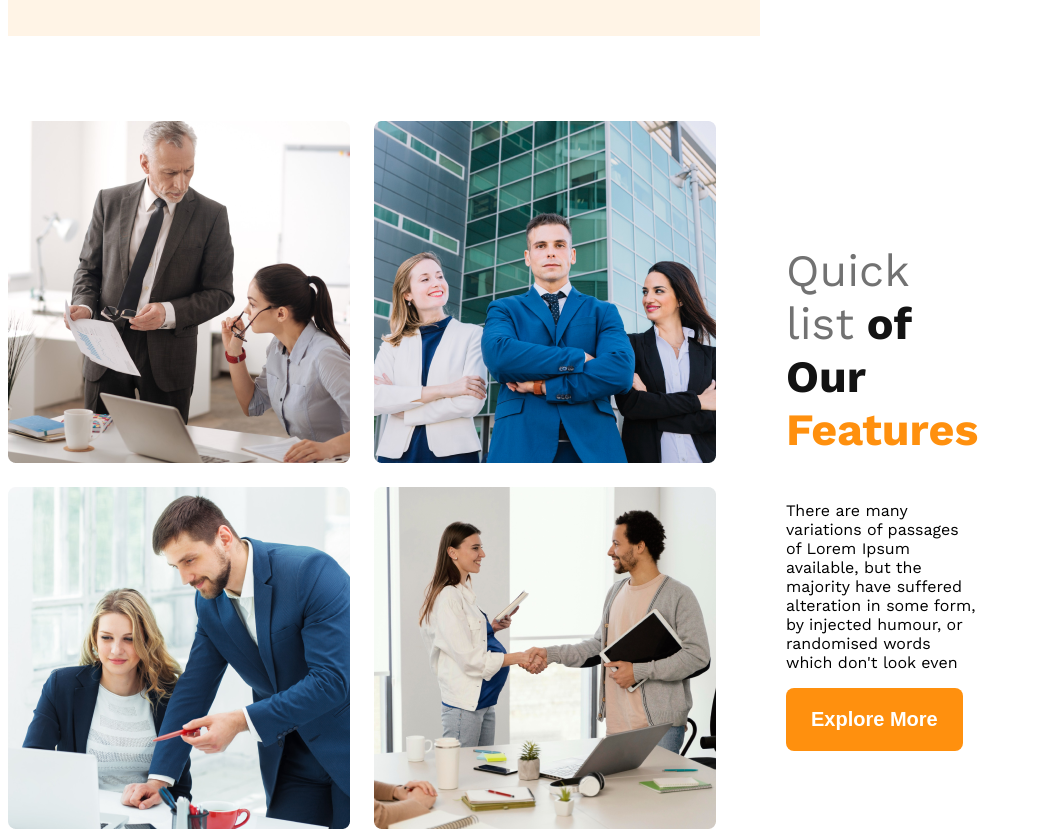
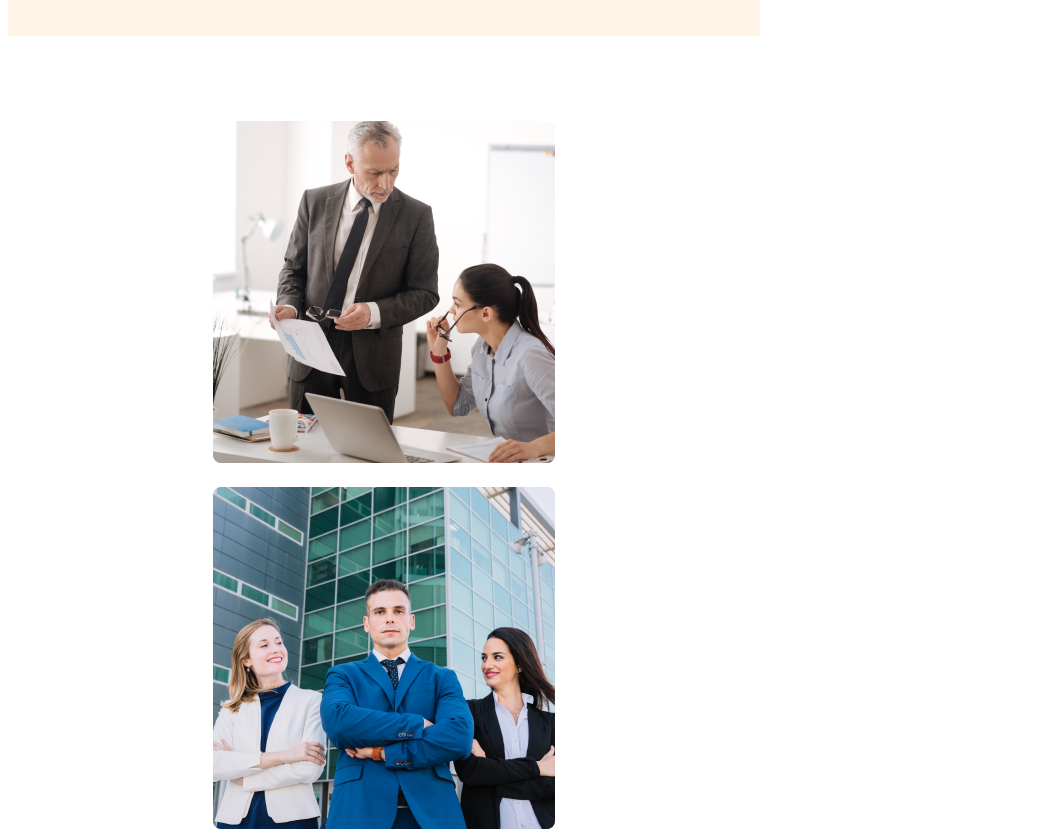
Before and after one commit to bisshawjitofficial/architects-website-main, a plain HTML site: page index.html in a window 768 px wide. Shown: the part 980-1812 px from the top of the page, 1048 px wide, since content can reach past the window. Drawn offline with nearby package versions, Linux system fonts and the light colour scheme.

Commit message:
finished team section responsive

```diff
--- a/index.html
+++ b/index.html
@@ -24,7 +24,7 @@
           <div class="bannar-content">
             <h1 class="bannar-title">Brand New Group of Architects
             </h1>
-        <p class="bannar-description">
+        <p class="text-light-gray">
             There are many variations of passages of Lorem Ipsum available, but the majority have suffered alteration in some form, by injected humour, or randomised words which don't look even
         </p>
         <button class="btn-primery">Explore More</button>
@@ -45,8 +45,8 @@
 
             </div>
             <div  class="teams-contant">
-                <h3 class="teams-title"> <span class="quick-list">Quick list</span> <span class="Our">of Our </span><span class="features"> Features</span> </h3>
-                <p class="team-discription">
+                <h3 class="teams-title"> <span class="quick-list text-light-gray ">Quick list</span> <span class="Our">of Our </span><span class="features"> Features</span> </h3>
+                <p class="text-light-gray">
                     There are many variations of passages of Lorem Ipsum available, but the majority have suffered alteration in some form, by injected humour, or randomised words which don't look even
                 </p>
                 <button class="btn-primery">Explore More</button>
--- a/style.css
+++ b/style.css
@@ -6,6 +6,11 @@ header {
     background: rgba(255, 144, 14, 0.10);
     padding: 50px 240px;
 }
+
+.text-light-gray , .quick-list {
+    color: #727272;
+}
+
 
 .btn-primery {
     border-radius: 8px;
@@ -60,9 +65,6 @@ nav li a {
     color: #131313;
 }
 
-.bannar-description {
-    color: #727272;
-}
 
 .bannar img {
     margin-top: 20px;
@@ -73,6 +75,7 @@ nav li a {
 main {
     max-width: 1440px;
     margin: 0 auto;
+    gap: 70px;
 }
 
 .teams-containar {
@@ -86,6 +89,7 @@ main {
     display: grid;
     grid-template-columns: repeat(2, 1fr);
     gap: 1.5rem;
+
 }
 
 .teams-contant {
@@ -98,7 +102,7 @@ main {
 }
 
 .teams-title .quick-list {
-    color: #727272;
+
     font-size: 2.8rem;
     font-weight: 500;
 
@@ -140,7 +144,18 @@ main {
         padding: 50px;
     }
 
-    nav {
+    nav{
         flex-direction: column;
     }
+    .teams-containar{
+        flex-direction: column;
+    }
+    .teams-img-containar{
+        grid-template-columns: 1fr;
+    }
+    .teams-contant{
+        padding-left: 20px;
+        padding-right: 20px;
+
+    }
 }
```
